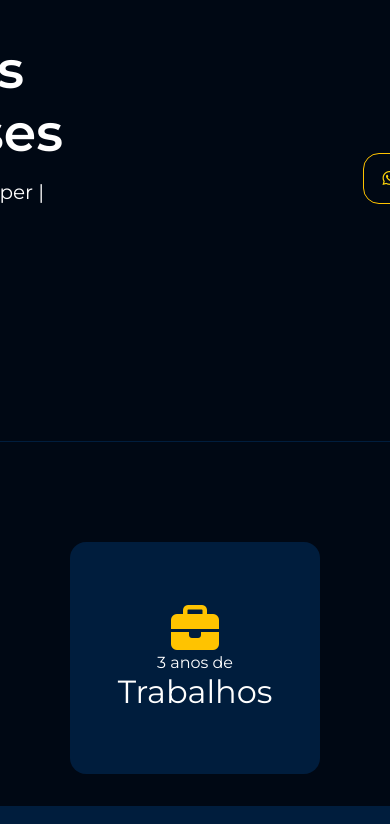
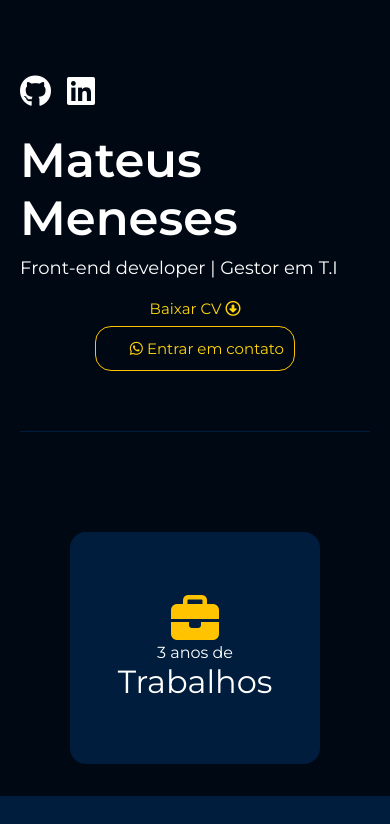
Before and after one commit to mateusmenesesDev/portfolio, a React (Create React App) app: page / in a window 390 px wide. Shown: the top 824 px of the page. Built offline with nearby package versions, Linux system fonts and the light colour scheme; no server answers; the HTML template or start-up script is replaced by a standard one.

Commit message:
Responsividade ajustada do componente About para mobile

```diff
--- a/src/components/About/About.module.css
+++ b/src/components/About/About.module.css
@@ -17,6 +17,10 @@
     font-size: 20px;
 }
 
+.about-desc {
+    display: flex;
+    flex-direction: column;
+}
 .about-social {
     margin-top: 44px;
     display: flex;
@@ -56,3 +60,45 @@
 .fa-whatsapp{
     color: #FFC300;
 }
+
+@media (max-width:1023px) {
+    .about {
+        flex-direction: column;
+        gap: 20px;
+        padding: 0;
+        margin-bottom: 60px;
+    }
+    .about-desc {
+        /* order: 2; */
+        justify-content: center;
+        gap: 10px;
+    }
+    .about-links {
+        align-items: center;
+        font-size: 15px;
+    }
+
+    .about-links--contact {
+        padding: 12px 10px;
+        border-radius: 16px;
+        font-size: 15px;
+        width: none;
+    }
+
+    .about-social {
+        order: 1;
+    }
+
+    .about h1{
+        order: 2;
+        font-size: 48px;
+        margin: 0;
+        margin-top: 20px;
+    }
+
+    .about p {
+        order: 3;
+        font-size: 18px;
+    }
+
+}
--- a/src/components/About/index.tsx
+++ b/src/components/About/index.tsx
@@ -6,9 +6,8 @@ import { Experience } from './Experience'
 export function About(){
     return (
         <div>
-
             <section id='home' className={style.about}>
-                <div>
+                <div className={style['about-desc']}>
                     <h1>Mateus Meneses</h1>
                     <p>Front-end developer | Gestor em T.I</p>
                     <div className={style['about-social']}>
--- a/src/index.css
+++ b/src/index.css
@@ -24,3 +24,9 @@ code {
   font-family: source-code-pro, Menlo, Monaco, Consolas, 'Courier New',
     monospace;
 }
+
+@media(max-width:768px) {
+  body {
+    padding: 0 20px;
+  }
+}
```
